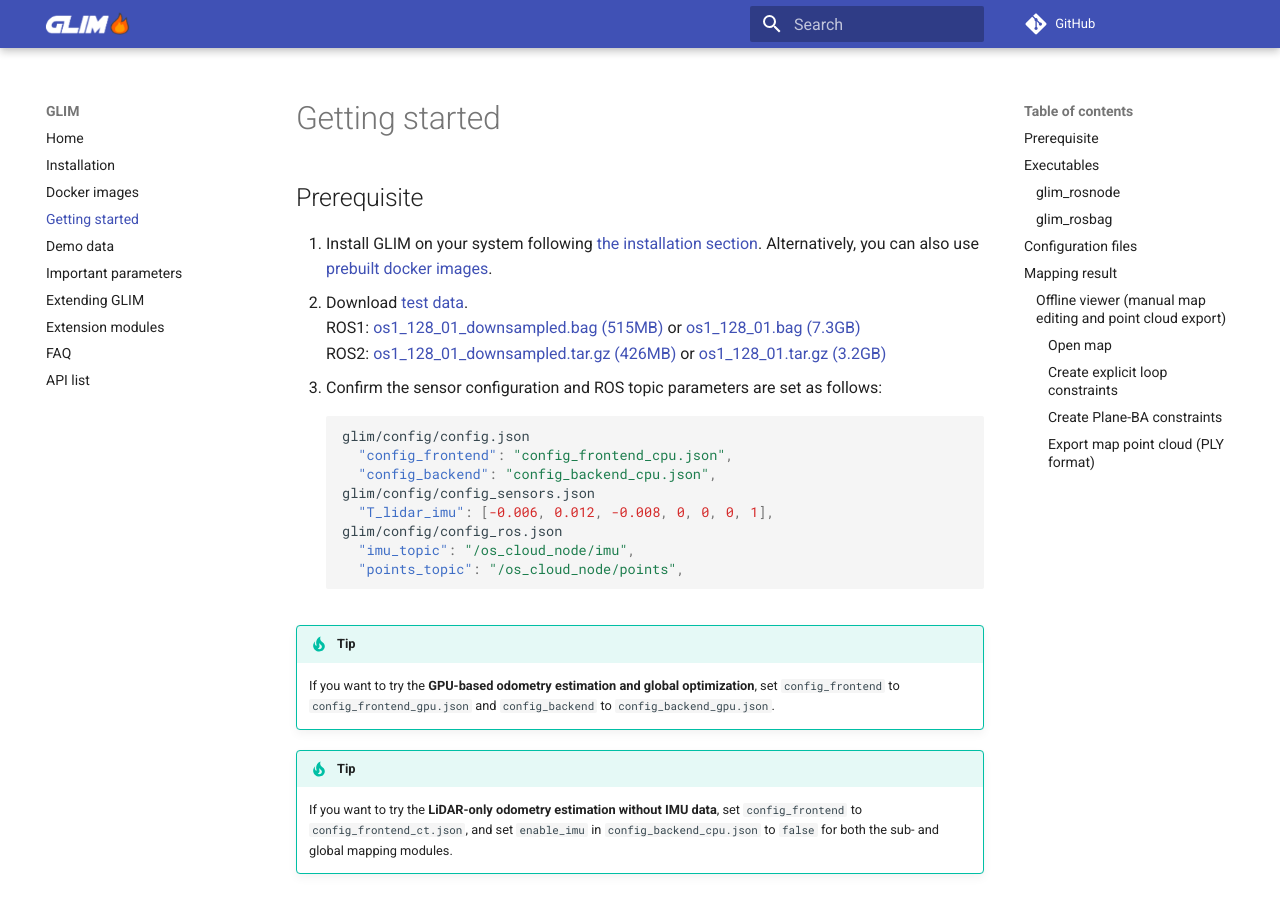
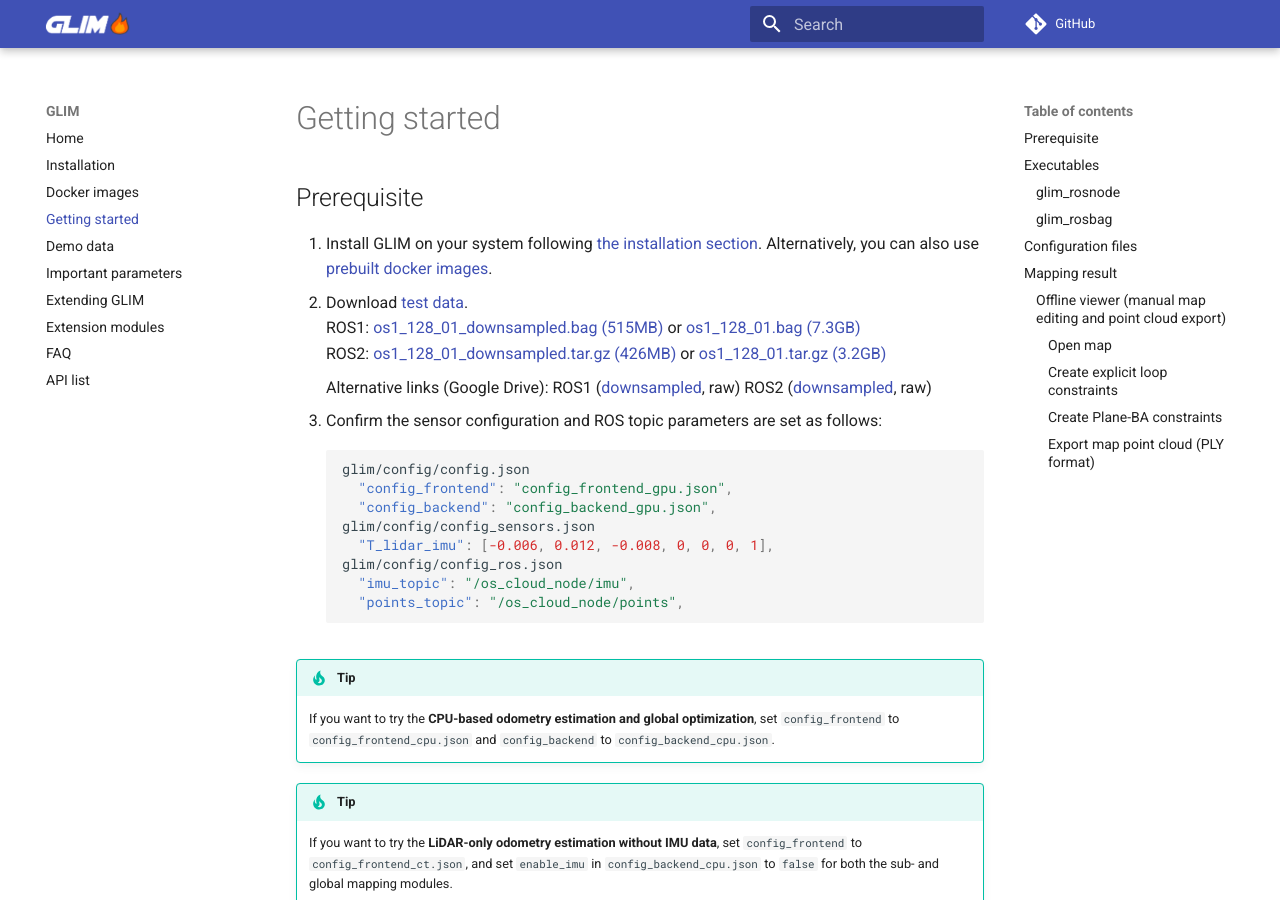
Before and after one commit to rsasaki0109/glil_unofficial, an MkDocs documentation site: the page built from docs/quickstart.md, in a window 1280 px wide and 900 px high. Built offline with MkDocs 1.6.1 and Material for MkDocs 9.7.7, drawn with Linux system fonts in a browser that asks for light colours; nearby versions of some CDN libraries; comment, search, counter and statistics services are not loaded.

Commit message:
default to GPU-based ones

````diff
--- a/docs/quickstart.md
+++ b/docs/quickstart.md
@@ -6,11 +6,14 @@
 2. Download [test data](https://zenodo.org/record/7233945).
     ROS1: [os1_128_01_downsampled.bag (515MB)](https://zenodo.org/record/7233945/files/os1_128_01_downsampled.bag?download=1) or [os1_128_01.bag (7.3GB)](https://zenodo.org/record/7233945/files/os1_128_01.bag?download=1)
     ROS2: [os1_128_01_downsampled.tar.gz (426MB)](https://zenodo.org/record/7233945/files/os1_128_01_downsampled.tar.gz?download=1) or [os1_128_01.tar.gz (3.2GB)](https://zenodo.org/record/7233945/files/os1_128_01.tar.gz?download=1)
+
+    Alternative links (Google Drive): ROS1 ([downsampled](https://drive.google.com/file/d/1Oc8D0-l5vmEoZMQLqu8Q6JRwBWl3UnLh/view?usp=drive_link), raw)  ROS2 ([downsampled](https://drive.google.com/file/d/144ksLyfs4-OO2WlhueEespLBkKS1x889/view?usp=drive_link), raw)
+
 3. Confirm the sensor configuration and ROS topic parameters are set as follows:
 ```json
 glim/config/config.json
-  "config_frontend": "config_frontend_cpu.json",
-  "config_backend": "config_backend_cpu.json",
+  "config_frontend": "config_frontend_gpu.json",
+  "config_backend": "config_backend_gpu.json",
 glim/config/config_sensors.json
   "T_lidar_imu": [-0.006, 0.012, -0.008, 0, 0, 0, 1],
 glim/config/config_ros.json
@@ -19,7 +22,7 @@
 ```
 
 !!! tip
-    If you want to try the **GPU-based odometry estimation and global optimization**, set ```config_frontend``` to ```config_frontend_gpu.json``` and ```config_backend``` to ```config_backend_gpu.json```.
+    If you want to try the **CPU-based odometry estimation and global optimization**, set ```config_frontend``` to ```config_frontend_cpu.json``` and ```config_backend``` to ```config_backend_cpu.json```.
 
 !!! tip
     If you want to try the **LiDAR-only odometry estimation without IMU data**, set ```config_frontend``` to ```config_frontend_ct.json```, and set ```enable_imu``` in ```config_backend_cpu.json``` to ```false``` for both the sub- and global mapping modules.
````
Also changed, not shown: docs/installation.md (+2 -1 lines).
